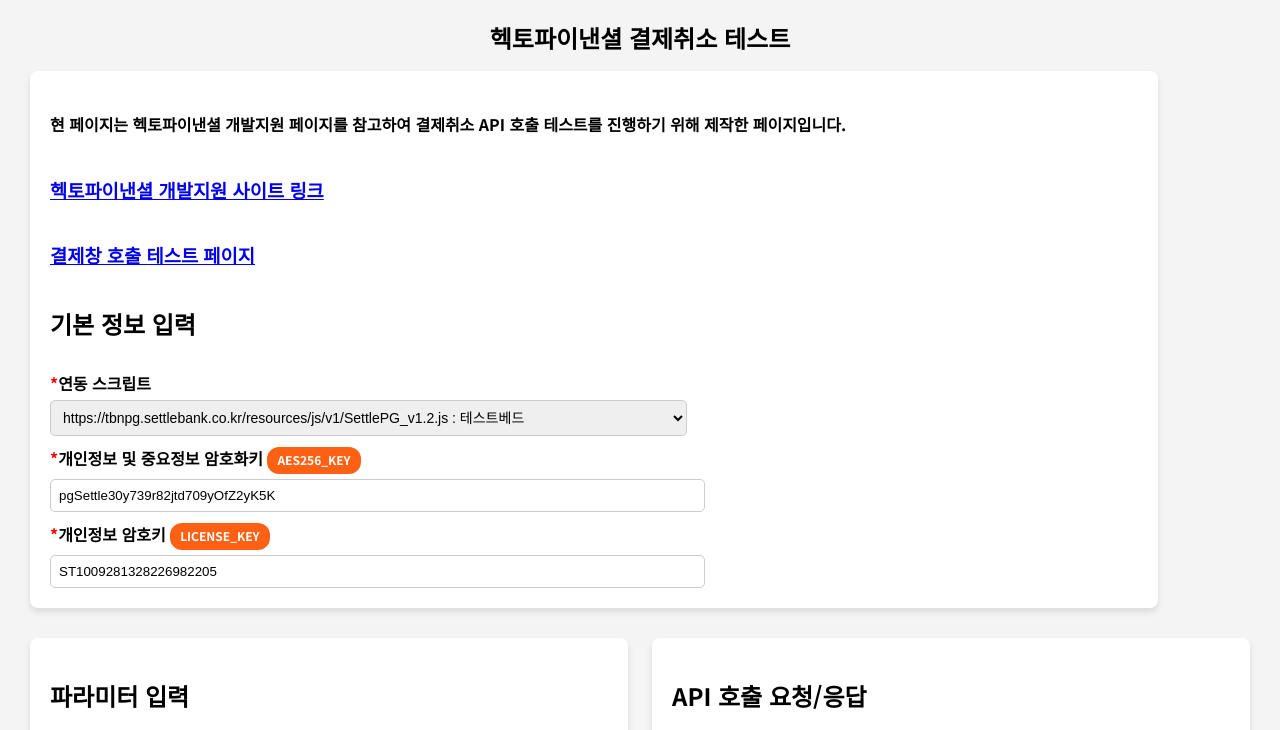
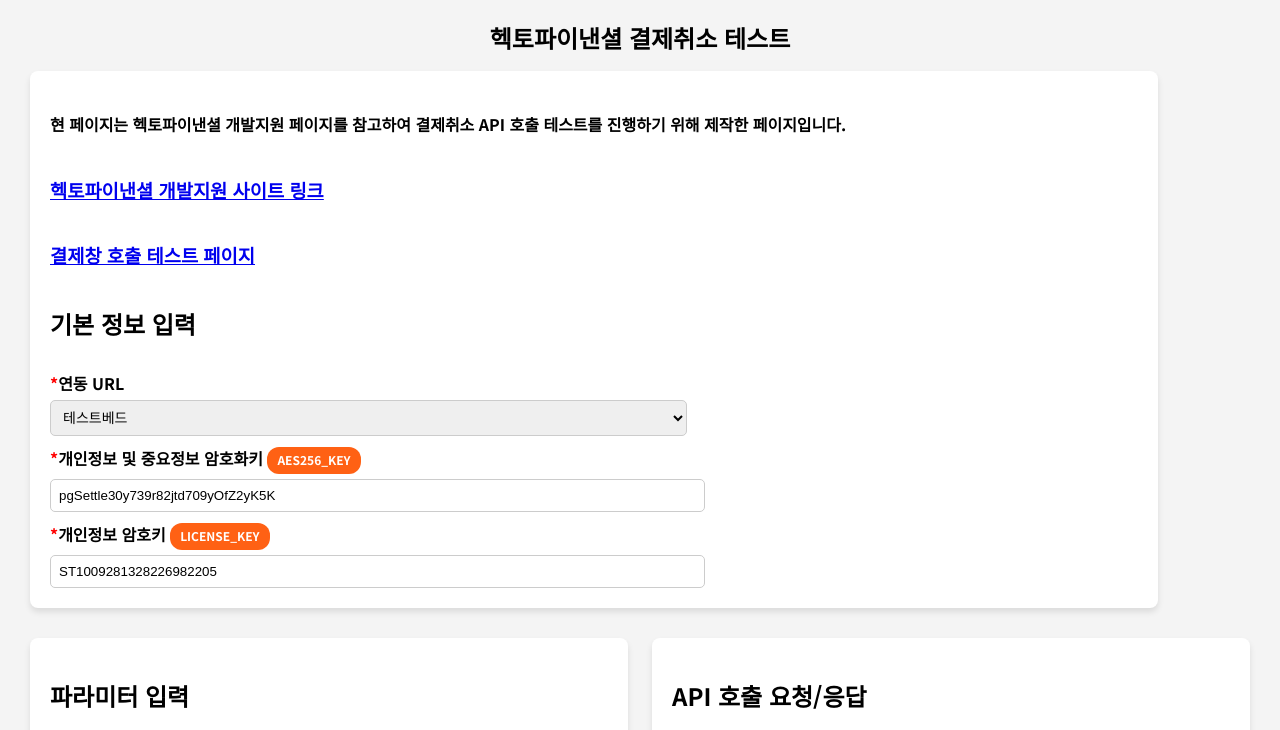
Before and after one commit to hchanhi/hecto_payment, a website: page public/cancel.html in a window 1280 px wide. Shown: the top 730 px of the page. Drawn offline with nearby package versions, Linux system fonts and the light colour scheme.

Commit message:
Update cancel.html

```diff
--- a/public/cancel.html
+++ b/public/cancel.html
@@ -27,10 +27,10 @@
       <h3><a href="https://develop.sbsvc.online/16/onlineDocList.do" target="_blank">헥토파이낸셜 개발지원 사이트 링크</a></h3>
       <h3><a href="/" target="_self">결제창 호출 테스트 페이지</a></h3>
       <h2>기본 정보 입력</h2>
-      <label for="hectoScript"><span style="color: red;">*</span>연동 스크립트 </label>
-      <select id="hectoScript" required >
-        <option value="https://tbnpg.settlebank.co.kr/resources/js/v1/SettlePG_v1.2.js" selected>https://tbnpg.settlebank.co.kr/resources/js/v1/SettlePG_v1.2.js : 테스트베드</option>
-        <option value="https://npg.settlebank.co.kr/resources/js/v1/SettlePG_v1.2.js" >https://npg.settlebank.co.kr/resources/js/v1/SettlePG_v1.2.js : 상용 환경</option>
+      <label for="hectoScript"><span style="color: red;">*</span>연동 URL</label>
+      <select id="hectoScript" required>
+        <option value="https://tbgw.settlebank.co.kr/spay/APICancel.do" selected>테스트베드</option>
+        <option value="https://gw.settlebank.co.kr/spay/APICancel.do">상용 환경</option>
       </select>
       <label for="AES256_KEY"><span style="color: red;">*</span>개인정보 및 중요정보 암호화키 <span class="badge">AES256_KEY</span></label>
       <input type="text" id="AES256_KEY" value="pgSettle30y739r82jtd709yOfZ2yK5K"/>
```
